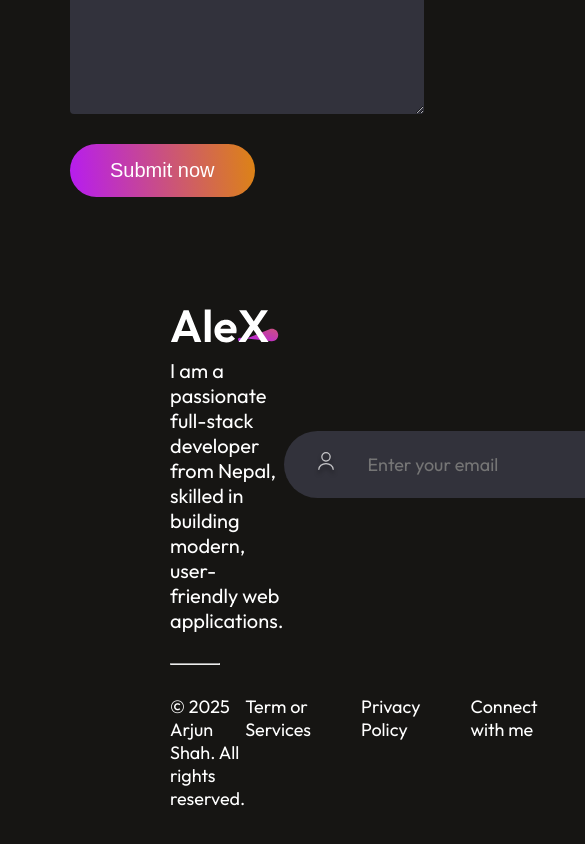
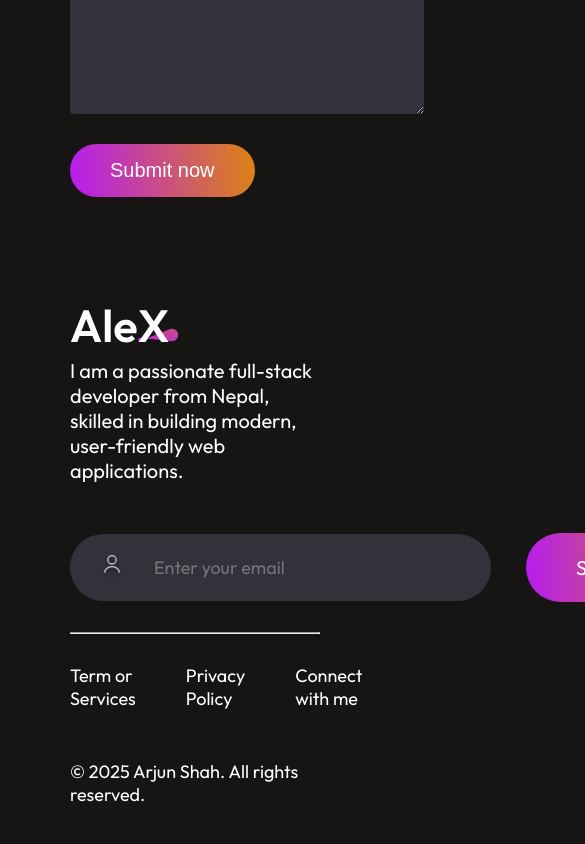
Before and after one commit to Shah-Arjun/Portfolio-Template-ReactJS, a React (Vite) app: page / in a window 390 px wide. Shown: the part 6415-7259 px from the top of the page, 585 px wide, since content can reach past the window. Before the commit the page ends 7225 px from the top, so only its background shows below. Built offline with nearby package versions, Linux system fonts and the light colour scheme.

Commit message:
made footer responsive to mobile

```diff
--- a/src/Components/Footer/Footer.css
+++ b/src/Components/Footer/Footer.css
@@ -68,3 +68,21 @@
     gap: 50px;
     margin-bottom: 50px;
 }
+
+
+
+/* for mobile devices */
+@media(max-width:768px){
+    .footer{
+        margin: 50px 70px;
+    }
+    .footer-top{
+        flex-direction: column;
+        gap: 50px;
+    }
+    .footer-bottom{
+        display: flex;
+        flex-direction: column-reverse;
+        margin-bottom: 50px;
+    }
+}
```
